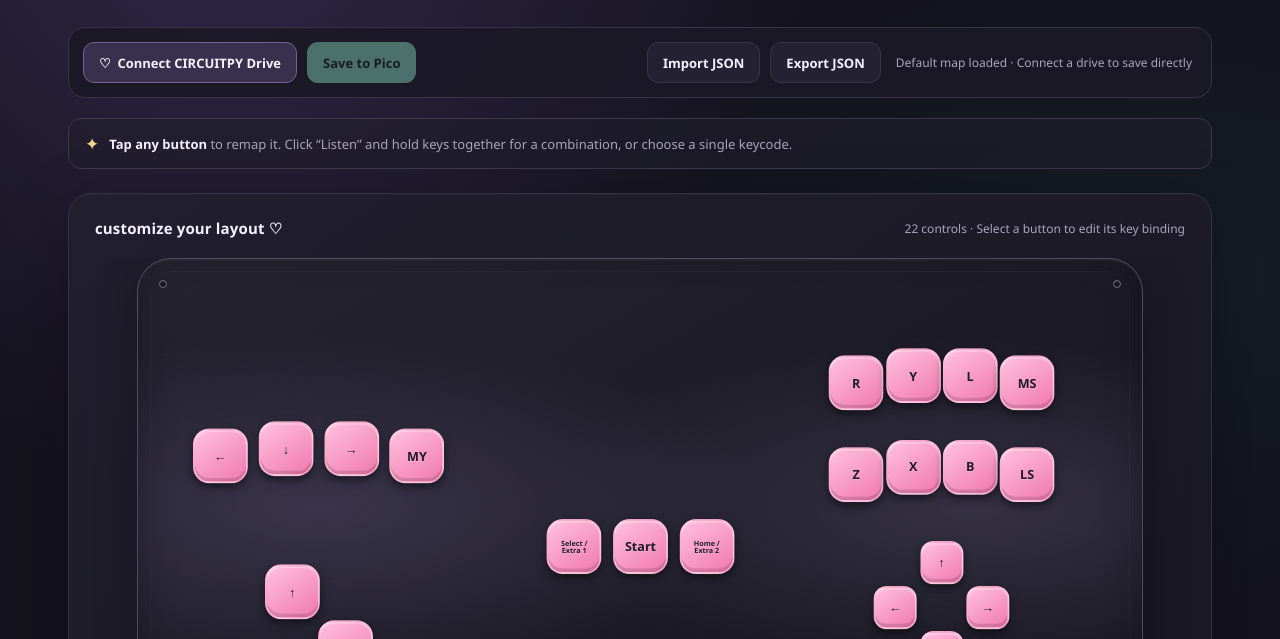
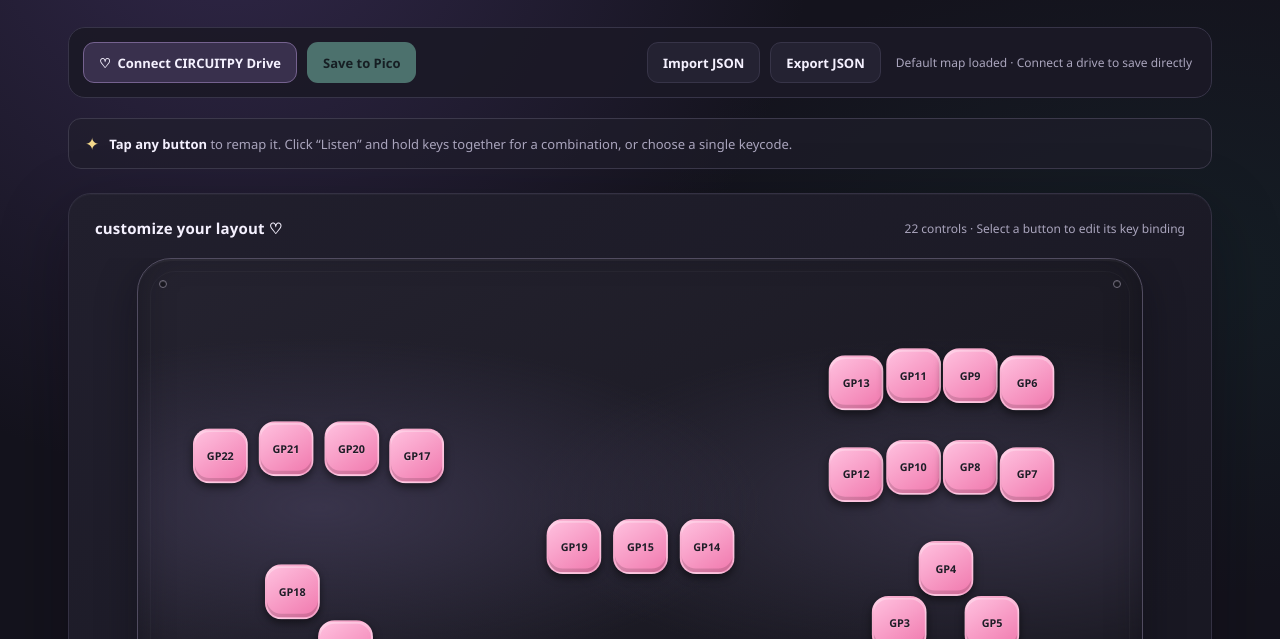
Before and after one commit to huntydhino/QiPad, a plain HTML site: page index.html in a window 1280 px wide. Shown: the part 148-787 px from the top of the page. Drawn offline with Linux system fonts and the light colour scheme.

Commit message:
Refactor key label handling and aria attributes for improved accessibility

```diff
--- a/index.html
+++ b/index.html
@@ -185,7 +185,6 @@
       justify-self: center;
       grid-template: repeat(4, 1fr) / repeat(3, 1fr);
     }
-    .cstick-group .key-face { width: clamp(34px, 3.8vw, 48px); }
     .cstick-group [data-id="A_BUTTON"] { grid-column: 1; grid-row: 4; }
     .controller-key {
       z-index: 1;
@@ -250,9 +249,7 @@
       text-shadow: 0 1px #ffffff33;
       transition: box-shadow .16s;
     }
-    .key-label { max-width: 100%; overflow-wrap: anywhere; }
-    .controller-key[data-id="EXTRA_LEFT"] .key-label,
-    .controller-key[data-id="EXTRA_RIGHT"] .key-label { font-size: 8px; }
+    .key-label { max-width: 100%; font-size: 12px; overflow-wrap: anywhere; }
     .key-face { background: linear-gradient(145deg, #ffc1df, #f078ad); }
     .pos-far_left { grid-column: 4; grid-row: 1; }
     .pos-arc_top_left { grid-column: 1; grid-row: 1; }
@@ -579,7 +576,7 @@
         element.dataset.id = button.id;
         element.dataset.pin = pin;
         element.title = `${pin} · ${binding}`;
-        element.setAttribute("aria-label", `${button.label}, ${pin}, bound to ${binding}. Click to edit.`);
+        element.setAttribute("aria-label", `${pin}, bound to ${binding}. Click to edit.`);
         element.setAttribute("aria-pressed", String(activeButton?.id === button.id));
         if (activeButton?.id === button.id) element.classList.add("selected");
 
@@ -587,7 +584,7 @@
         face.className = "key-face";
         const label = document.createElement("span");
         label.className = "key-label";
-        label.textContent = button.label;
+        label.textContent = pin;
         face.append(label);
 
         element.append(face);
@@ -635,7 +632,7 @@
       activeButton = button;
       const binding = state[`GP${button.pin}`];
       draftKeys = Array.isArray(binding) ? [...binding] : [binding];
-      document.getElementById("dialogTitle").textContent = button.label;
+      document.getElementById("dialogTitle").textContent = `GP${button.pin}`;
       document.getElementById("dialogPin").textContent = `${button.id} · GP${button.pin} · CURRENTLY ${formatBinding(binding)}`;
       captureValue.textContent = formatBinding(binding);
       captureMessage.textContent = "Ready when you are";
```
